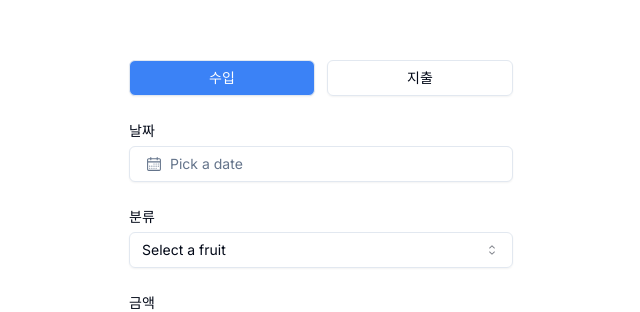
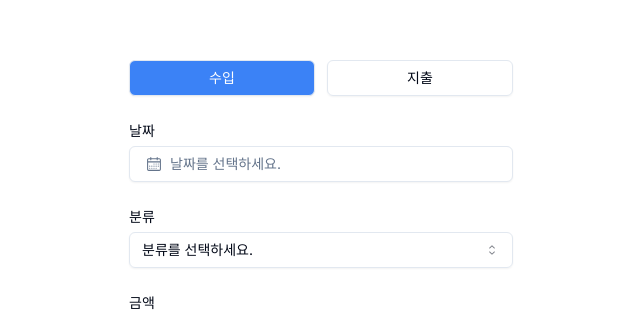
Before and after one commit to suhyeoonn/react-account-book, a Next.js app: page /transaction/add in a window 1280 px wide. Shown: the part 118-430 px from the top of the page, without its empty margins (319-959 px from the left). Built offline with nearby package versions, Linux system fonts and the light colour scheme.

Commit message:
💄 분류 목록 변경 및 datePicker placeholder 수정

```diff
--- a/components/ui/CategorySelect.tsx
+++ b/components/ui/CategorySelect.tsx
@@ -12,16 +12,12 @@ export default function CategorySelect() {
   return (
     <Select>
       <SelectTrigger>
-        <SelectValue placeholder="Select a fruit" />
+        <SelectValue placeholder="분류를 선택하세요." />
       </SelectTrigger>
       <SelectContent>
         <SelectGroup>
-          <SelectLabel>Fruits</SelectLabel>
-          <SelectItem value="apple">Apple</SelectItem>
-          <SelectItem value="banana">Banana</SelectItem>
-          <SelectItem value="blueberry">Blueberry</SelectItem>
-          <SelectItem value="grapes">Grapes</SelectItem>
-          <SelectItem value="pineapple">Pineapple</SelectItem>
+          <SelectItem value="1">용돈</SelectItem>
+          <SelectItem value="2">월급</SelectItem>
         </SelectGroup>
       </SelectContent>
     </Select>
--- a/components/ui/datePicker.tsx
+++ b/components/ui/datePicker.tsx
@@ -27,7 +27,7 @@ export function DatePicker({ ...props }) {
           )}
         >
           <CalendarIcon className="mr-2 h-4 w-4" />
-          {date ? format(date, "PPP") : <span>Pick a date</span>}
+          {date ? format(date, "PPP") : <span>날짜를 선택하세요.</span>}
         </Button>
       </PopoverTrigger>
       <PopoverContent className="w-auto p-0" align="start">
```
